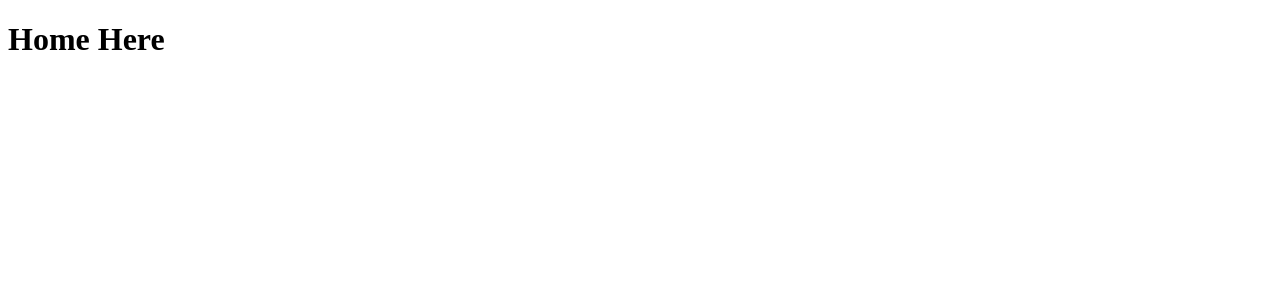
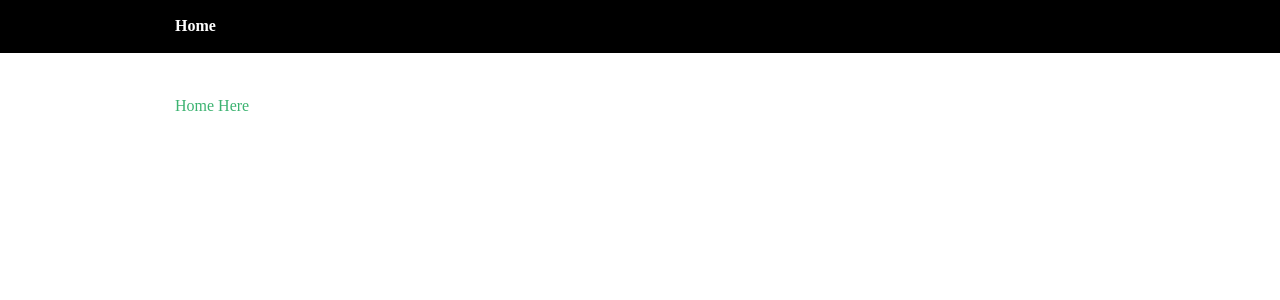
Before and after one commit to HannesCho/main, a React (Create React App) app: page / in a window 1280 px wide. Shown: the top 300 px of the page. Built offline with nearby package versions, Linux system fonts and the light colour scheme.

Commit message:
add Header

```diff
--- a/package.json
+++ b/package.json
@@ -3,6 +3,11 @@
   "version": "0.1.0",
   "private": true,
   "dependencies": {
+    "@fortawesome/fontawesome-svg-core": "^1.2.36",
+    "@fortawesome/free-brands-svg-icons": "^5.15.4",
+    "@fortawesome/free-regular-svg-icons": "^5.15.4",
+    "@fortawesome/free-solid-svg-icons": "^5.15.4",
+    "@fortawesome/react-fontawesome": "^0.1.16",
     "@testing-library/jest-dom": "^5.16.1",
     "@testing-library/react": "^12.1.2",
     "@testing-library/user-event": "^13.5.0",
--- a/src/App.js
+++ b/src/App.js
@@ -5,16 +5,30 @@ import { ThemeProvider } from "styled-components";
 import Home from "./screens/Home";
 import Projects from "./screens/Projects";
 import Blogs from "./screens/Blogs";
+import Layout from "./components/Layout";
 
 function App() {
+  const theme = {
+    main: "mediumseagreen",
+  };
   return (
+    <ThemeProvider theme={theme}>
+      <GlobalStyles />
       <BrowserRouter>
         <Routes>
-        <Route path="/" element={<Home />} />
+          <Route
+            path="/"
+            element={
+              <Layout>
+                <Home />
+              </Layout>
+            }
+          />
           <Route path={routes.projects} element={<Projects />} />
           <Route path={routes.blogs} element={<Blogs />} />
         </Routes>
       </BrowserRouter>
+    </ThemeProvider>
   );
 }
 
--- /dev/null
+++ b/src/components/Header.js
@@ -0,0 +1,36 @@
+import { faAddressBook } from "@fortawesome/free-regular-svg-icons";
+import { FontAwesomeIcon } from "@fortawesome/react-fontawesome";
+import styled from "styled-components";
+
+const SHeader = styled.header`
+  width: 100%;
+  border-bottom: 1px solid black;
+  background-color: black;
+  padding: 18px 0px;
+  display: flex;
+  align-items: center;
+  justify-content: center;
+`;
+const Wrapper = styled.div`
+  max-width: 930px;
+  width: 100%;
+  display: flex;
+  justify-content: space-between;
+  align-items: center;
+`;
+const Column = styled.span`
+  font-weight: 600;
+  color: white;
+`;
+
+function Header() {
+  return (
+    <SHeader>
+      <Wrapper>
+        <Column>Home</Column>
+      </Wrapper>
+    </SHeader>
+  );
+}
+
+export default Header;
--- /dev/null
+++ b/src/components/Layout.js
@@ -0,0 +1,22 @@
+import { FontAwesomeIcon } from "@fortawesome/react-fontawesome";
+import styled from "styled-components";
+import Header from "./Header";
+
+const Content = styled.main`
+  margin: 0 auto;
+  margin-top: 45px;
+  max-width: 930px;
+  width: 100%;
+  color: black;
+`;
+
+function Layout({ children }) {
+  return (
+    <>
+      <Header />
+      <Content>{children}</Content>
+    </>
+  );
+}
+
+export default Layout;
--- a/src/screens/Home.js
+++ b/src/screens/Home.js
@@ -1,4 +1,10 @@
+import styled from "styled-components";
+
+const Title = styled.div`
+  color: ${(props) => props.theme.main};
+`;
+
 function Home() {
-  return <h1>Home Here</h1>;
+  return <Title>Home Here</Title>;
 }
 export default Home;
--- a/src/styles.js
+++ b/src/styles.js
@@ -6,7 +6,4 @@ export const GlobalStyles = createGlobalStyle`
   * {
     box-sizing: border-box;
   }
-  span {
-    color: "red";
-  }
 `;
```
Also changed, not shown: 1 other file (tests, documents, lock files or other folders). Lines whose indentation alone changed are shown as unchanged.
